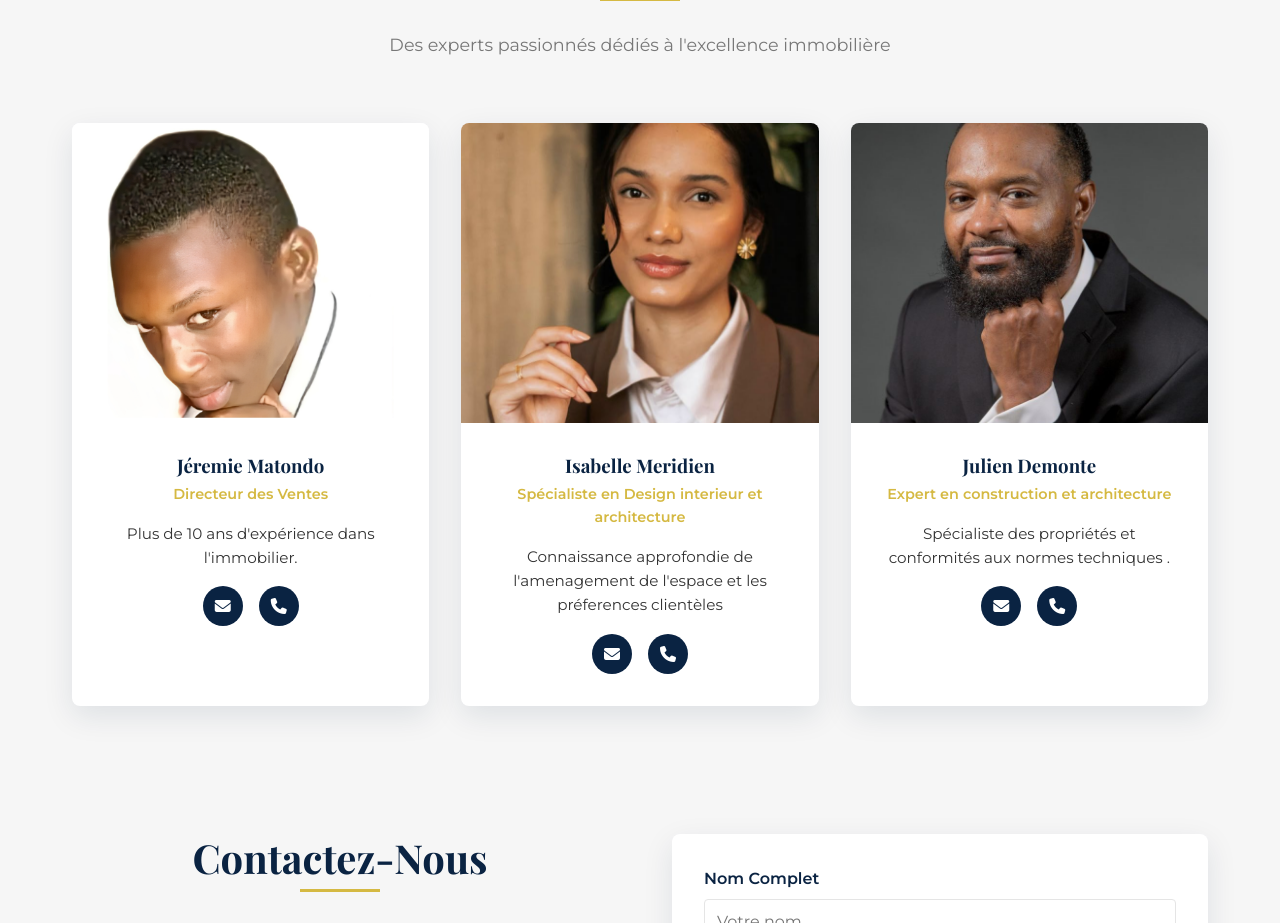
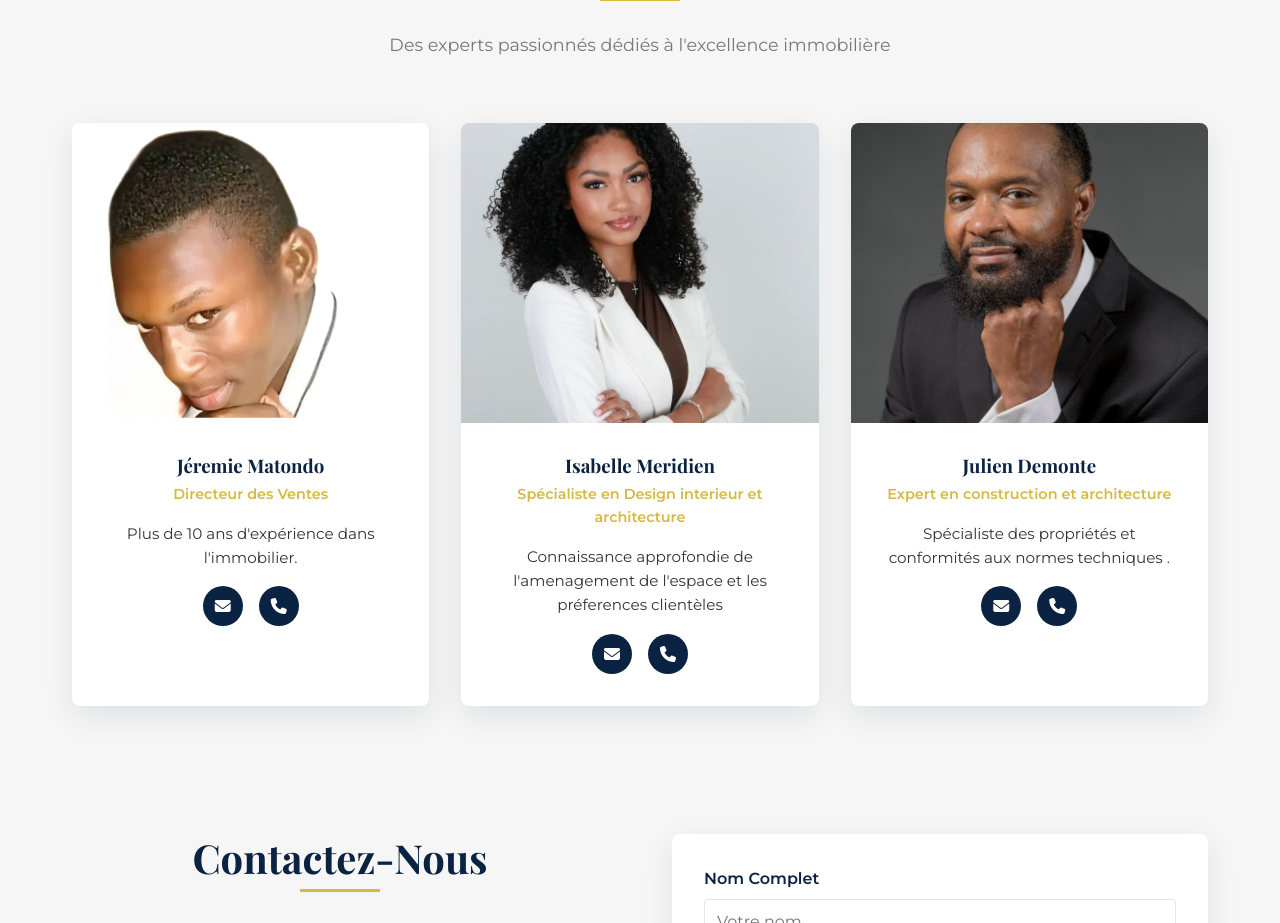
Before and after one commit to Jeremie2809/jeremiediaz1.github.io, a plain HTML site: page index.html in a window 1280 px wide. Shown: the part 3480-4403 px from the top of the page. Drawn offline with nearby package versions, Linux system fonts and the light colour scheme.

Commit message:
Update index.html

```diff
--- a/index.html
+++ b/index.html
@@ -243,7 +243,7 @@
                 </div>
                 <div class="agent-card">
                     <div class="agent-image">
-                        <img src="femme.jpg" alt="Agent immobilier">
+                        <img src="femme 1.jpg" alt="Agent immobilier">
                     </div>
                     <div class="agent-details">
                         <h3>Isabelle Meridien</h3>
```
